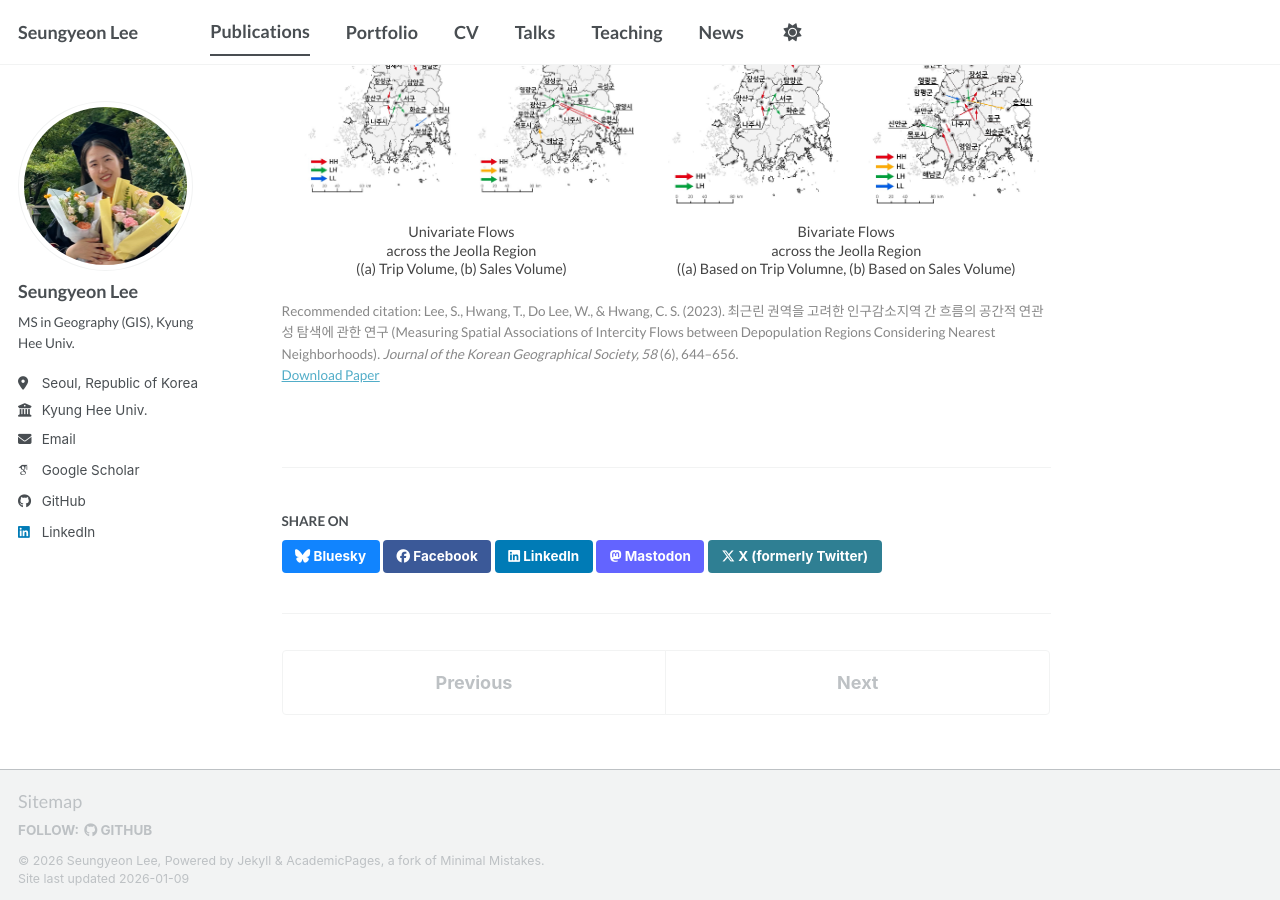
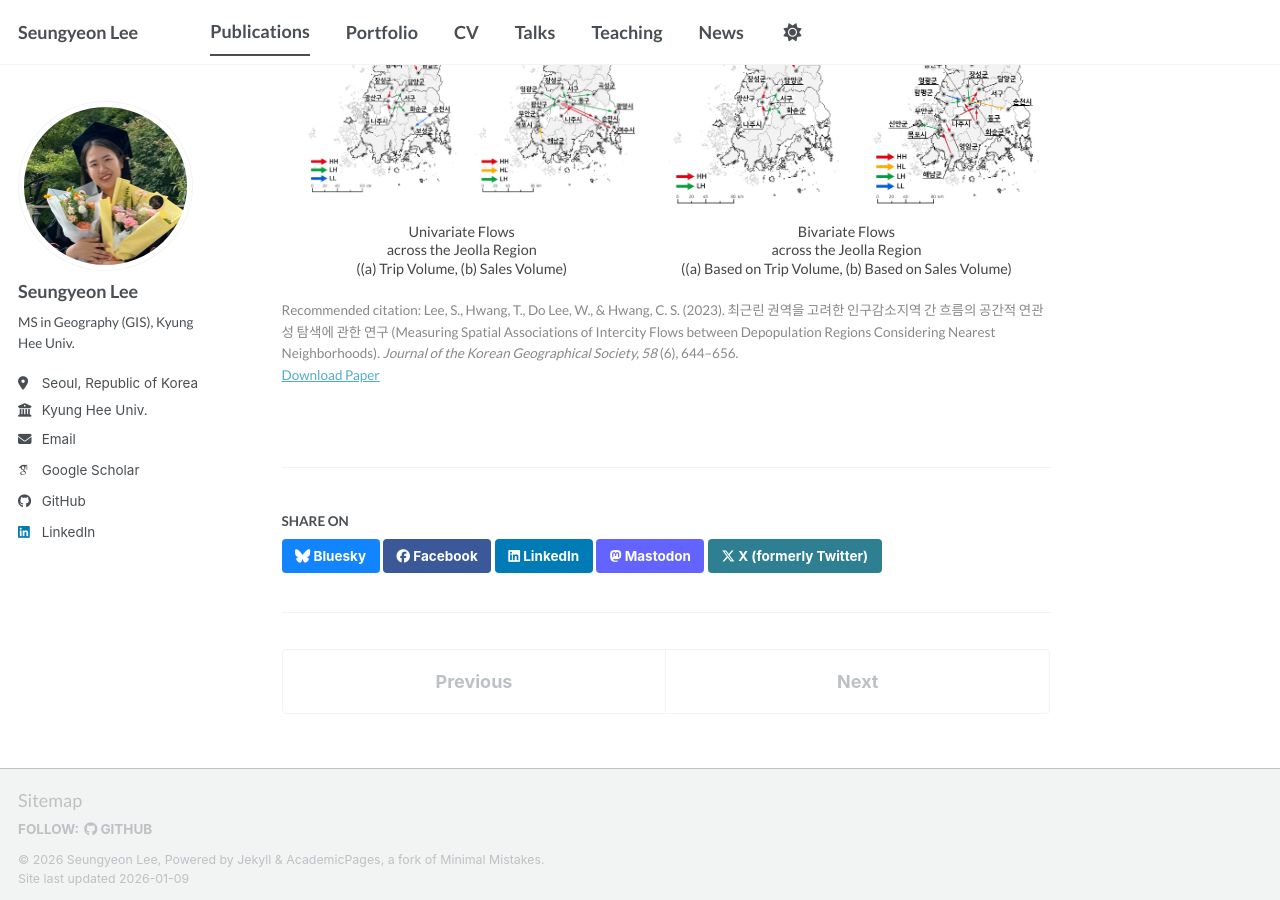
Before and after one commit to seungyeon677/seungyeon677.github.io, a Jekyll site: the page built from _publications/2023-Measuring-Sptial-Associations-of-Intercity-Flows-between-Depopulation-Regions-Considering-Nearest-Neighborhoods.md, in a window 1280 px wide and 900 px high, scrolled down 631 px. Built offline with Jekyll 4.4.1, drawn with Linux system fonts in a browser that asks for light colours; some web fonts are replaced; a script bundle is joined from its source files by our own code; library files that are not in the unit come from our copies.

Commit message:
Update 2023-Measuring-Sptial-Associations-of-Intercity-Flows-between-Depopulation-Regions-Considering-Nearest-Neighborhoods.md

```diff
--- a/_publications/2023-Measuring-Sptial-Associations-of-Intercity-Flows-between-Depopulation-Regions-Considering-Nearest-Neighborhoods.md
+++ b/_publications/2023-Measuring-Sptial-Associations-of-Intercity-Flows-between-Depopulation-Regions-Considering-Nearest-Neighborhoods.md
@@ -20,6 +20,6 @@ Abstract: South Korea faces a serious demographic crisis, characterised by a fas
   </tr>
   <tr style="text-align: center; font-size: 0.8rem;">
     <td>Univariate Flows <br> across the Jeolla Region <br> ((a) Trip Volume, (b) Sales Volume) </td>
-    <td>Bivariate Flows <br> across the Jeolla Region <br> ((a) Based on Trip Volumne, (b) Based on Sales Volume)</td>
+    <td>Bivariate Flows <br> across the Jeolla Region <br> ((a) Based on Trip Volume, (b) Based on Sales Volume)</td>
   </tr>
 </table>
```
